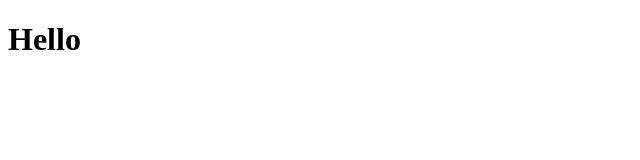
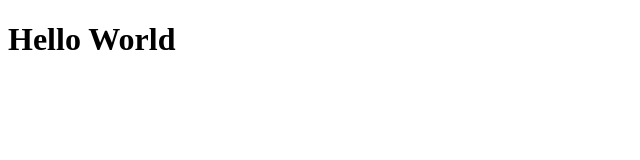
Before and after one commit to django1817/ticket-master-3, a React (Create React App) app: page / in a window 1280 px wide. Shown: the top 160 px of the page, without its empty margins (0-640 px from the left). Built offline with nearby package versions, Linux system fonts and the light colour scheme.

Commit message:
Second  Commit

```diff
--- a/src/App.js
+++ b/src/App.js
@@ -6,7 +6,7 @@ class App extends Component {
     return (
       <div>
 
-        <h1> Hello </h1>
+        <h1>Hello World</h1>
 
       </div>
 
```
